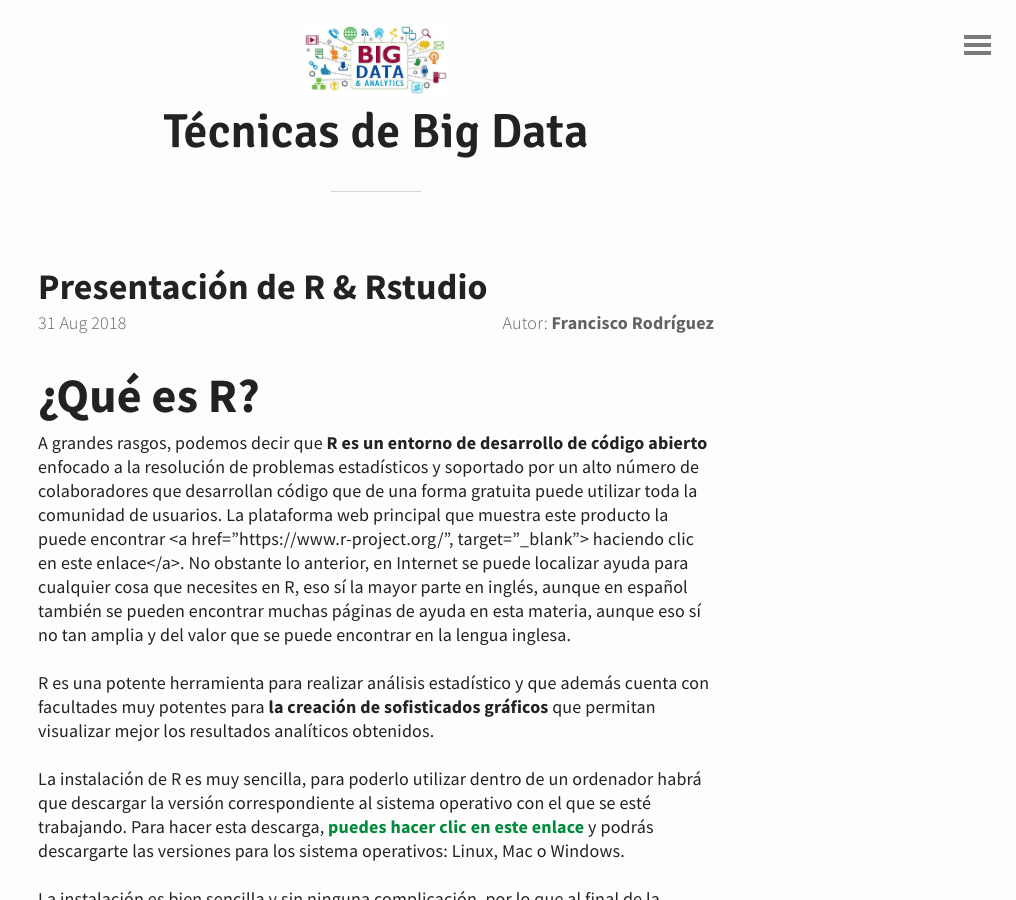
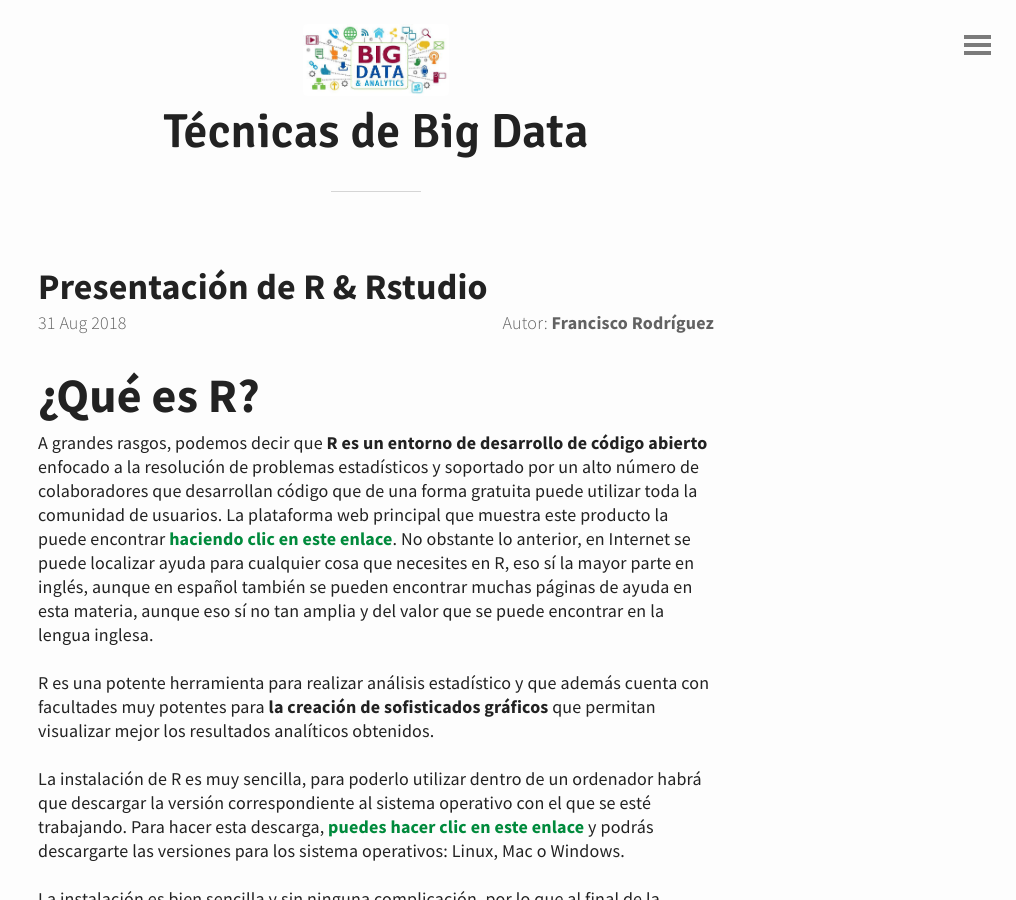
Before and after one commit to bigdatafran/big_data, a Jekyll site: the page built from _posts/R/2018-08-31-intro-R.md, in a window 1280 px wide and 900 px high. Shown: the whole window, without its empty margins (264-1280 px from the left). Built offline with Jekyll 4.4.1, drawn with Linux system fonts in a browser that asks for light colours; some of the changed text lies outside the part shown.

````diff
--- a/_posts/R/2018-08-31-intro-R.md
+++ b/_posts/R/2018-08-31-intro-R.md
@@ -10,7 +10,7 @@
 ¿Qué es R?
 ==========
 
-A grandes rasgos, podemos decir que **R es un entorno de desarrollo de código abierto** enfocado a la resolución de problemas estadísticos y soportado por un alto número de colaboradores que desarrollan código que de una forma gratuita puede utilizar toda la comunidad de usuarios. La plataforma web principal que muestra este producto la puede encontrar <a href="https://www.r-project.org/", target="_blank"> haciendo clic en este enlace</a>. No obstante lo anterior, en Internet se puede localizar ayuda para cualquier cosa que necesites en R, eso sí la mayor parte en inglés, aunque en español también se pueden encontrar muchas páginas de ayuda en esta materia, aunque eso sí no tan amplia y del valor que se puede encontrar en la lengua inglesa.
+A grandes rasgos, podemos decir que **R es un entorno de desarrollo de código abierto** enfocado a la resolución de problemas estadísticos y soportado por un alto número de colaboradores que desarrollan código que de una forma gratuita puede utilizar toda la comunidad de usuarios. La plataforma web principal que muestra este producto la puede encontrar  [haciendo clic en este enlace](https://www.r-project.org/){:target="_blank"}. No obstante lo anterior, en Internet se puede localizar ayuda para cualquier cosa que necesites en R, eso sí la mayor parte en inglés, aunque en español también se pueden encontrar muchas páginas de ayuda en esta materia, aunque eso sí no tan amplia y del valor que se puede encontrar en la lengua inglesa.
 
 R es una potente herramienta para realizar análisis estadístico y que además cuenta con facultades muy potentes para **la creación de sofisticados gráficos** que permitan visualizar mejor los resultados analíticos obtenidos.
 
@@ -31,7 +31,7 @@
 ¿Qué es Rstudio?.
 =================
 
-Como ya se ha dicho anteriormente son Rstudio el estudio estadístico de un conjunto de datos se hace mucho más ameno y fácil de manejar. La <a href="https://www.rstudio.com/", target="_blank"> página web de este producto se encuentra detrás de este enlace </a>, donde también vas a encontrar el enlace correspondiente para que puedas descargartelo e instalar. Como puedes ver hay un programa que es gratuito y te lo puedes descargar y trabajar con él. Otras versiones son de pago, pero con la versión gratuita puedes vas a tener amplias prestaciones que son suficientes para la mayor parte de análisis estadístico.
+Como ya se ha dicho anteriormente son Rstudio el estudio estadístico de un conjunto de datos se hace mucho más ameno y fácil de manejar. La  [página web de este producto se encuentra detrás de este enlace](https://www.rstudio.com/){:target="_blank"}, donde también vas a encontrar el enlace correspondiente para que puedas descargartelo e instalar. Como puedes ver hay un programa que es gratuito y te lo puedes descargar y trabajar con él. Otras versiones son de pago, pero con la versión gratuita puedes vas a tener amplias prestaciones que son suficientes para la mayor parte de análisis estadístico.
 
 Bajada e instalada la aplicación, la interfaz que nos muestra tiene un aspecto similar al que se muestra en la siguiente imagen:
 
@@ -52,13 +52,16 @@
 
 Con el paso del tiempo las versiones que en un momento determinado se estén utilizando pueden quedar obsoletas, y por ejemplo generar problemas cuando se proceda a la instalación de nuevos paquetes. Por ese motivo conviene tener actualizado en todo momento R. Para conseguir esto, la actualización de R se debe hacer desde la panatalla de R (la que hemos explicado en primer lugar), no en Rstudio. Para ello lo que hay que ejecutar son las siguientes instrucciones.
 
-``` r
+```
 # instalando/cargando el paquete:
 if(!require(installr)) {
 install.packages("installr"); require(installr)}
 
 # utilizando el paquete:
-updateR() # this will start the updating process of your R installation.  It will check for newer versions, and if one is available, will guide you through the decisions you'd need to make.
+updateR()
+# this will start the updating process of your R installation.
+# It will check for newer versions, and if one is available,
+#will guide you through the decisions you'd need to make.
 ```
 
 Con la primera instrucción se comprueba en primer lugar si el paquete "installr" está cargado, si no lo está se descarga y se carga en la memoria. Posteriormente se ejecuta la instrucción "updateR()", y te indicará si la versión cargada en el equipo es la última o no y te guiará por el proceso de instalación de la nueva versión.
````
